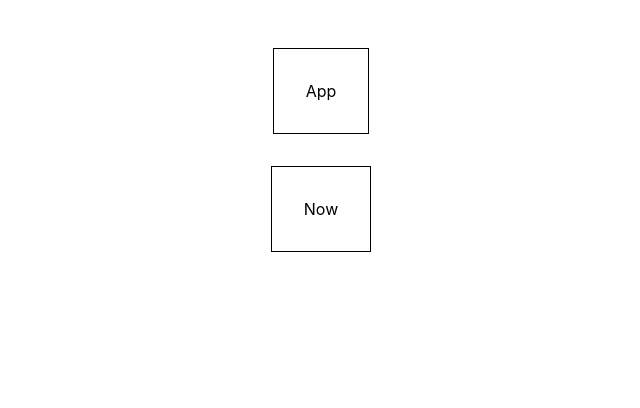
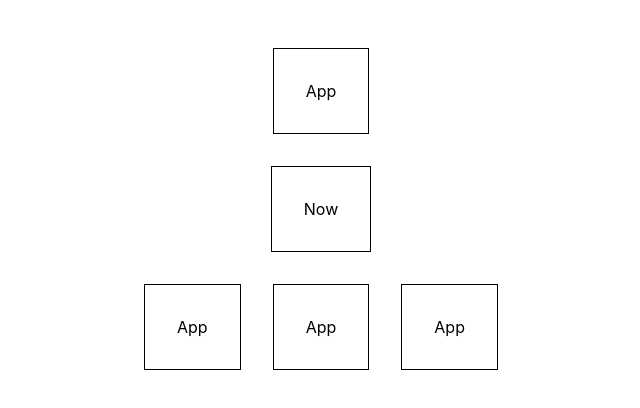
Before and after one commit to morgan-sam/reusable-styles-and-components, a React (Create React App) app: page / in a window 1280 px wide. Shown: the top 408 px of the page, without its empty margins (319-959 px from the left). Built offline with nearby package versions, Linux system fonts and the light colour scheme.

Commit message:
horizontal class

```diff
--- a/src/App.js
+++ b/src/App.js
@@ -5,6 +5,11 @@ function App() {
     <div className="page center p2">
       <div className="m1 p2 border">App</div>
       <div className="m1 p2 border">Now</div>
+      <div className="horizontal">
+        <div className="m1 p2 border">App</div>
+        <div className="m1 p2 border">App</div>
+        <div className="m1 p2 border">App</div>
+      </div>
     </div>
   );
 }
--- a/src/index.css
+++ b/src/index.css
@@ -13,6 +13,11 @@ body {
   height: auto;
   width: 100vw;
   box-sizing: border-box;
+}
+
+.horizontal {
+  display: flex;
+  flex-direction: row;
 }
 
 .center {
```
